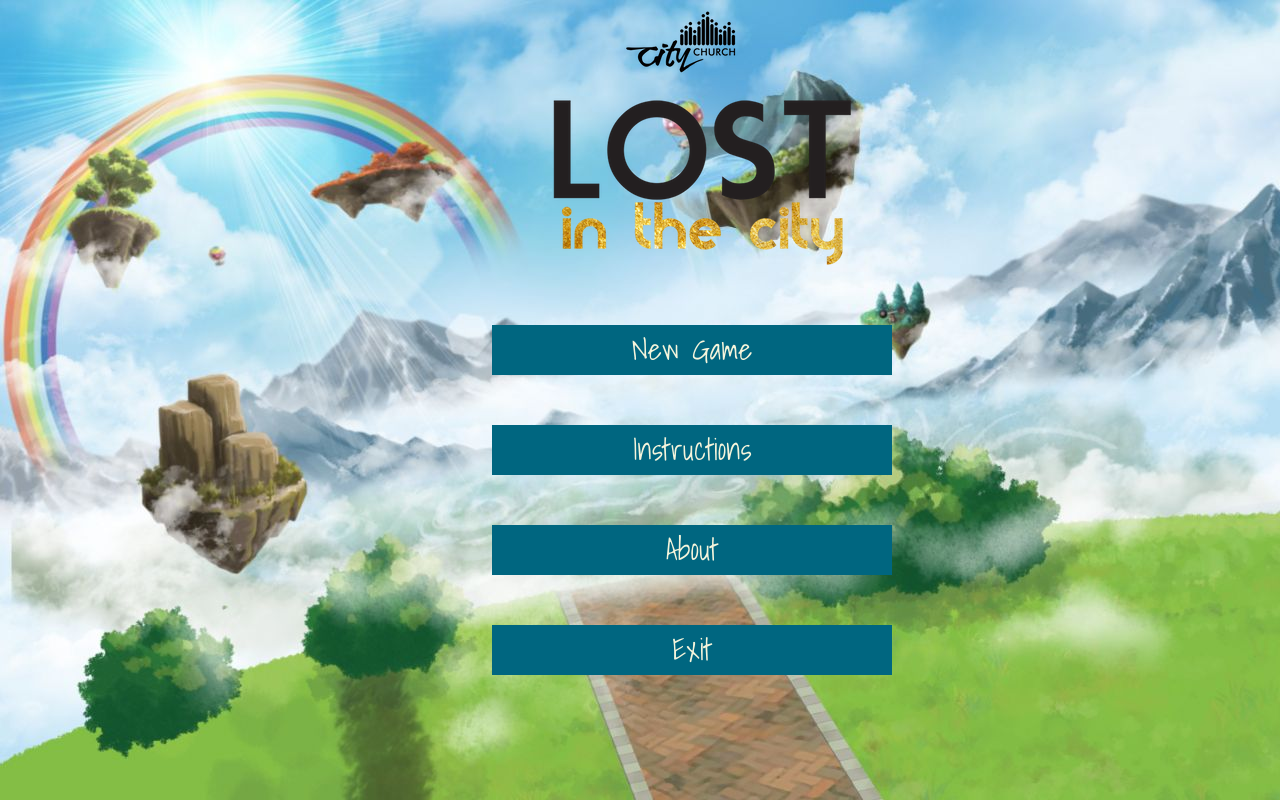
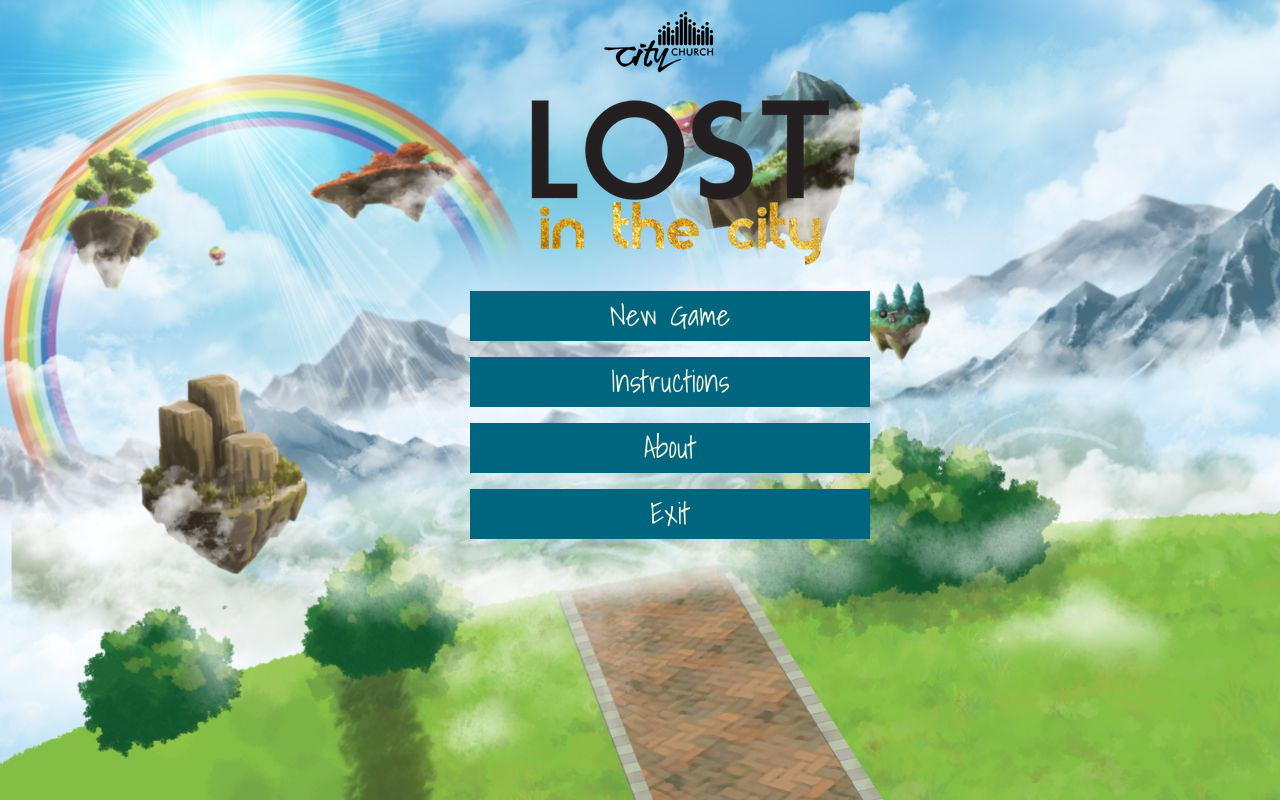
Before and after one commit to Mostafa-Moawad/lost-in-city-JsGame, a PHP site: page /startPage.html in a window 1280 px wide. Run offline with PHP 8.4, Linux system fonts and the light colour scheme.

Commit message:
added features

```diff
--- a/CSS/startpPage.css
+++ b/CSS/startpPage.css
@@ -14,7 +14,7 @@ body {
 }
 
 #main-dev {
-  width:0px;
+  width:50%;
   height:0px;
   border-left: 300px solid transparent;
   border-right:300px solid transparent;
@@ -23,11 +23,12 @@ body {
   position:relative;
   margin:auto;
   top:5px;
-  left:2px;
+  /* left:2px; */
 
 }
 
 .sub-dev {
+  display: inherit;
   position:relative;
   bottom:30px;
   right:150px;
@@ -45,6 +46,10 @@ body {
 }
 
 .sub-dev:hover {
+  /* background:orange;
+  color:white;
+-webkit-transform:rotate(-1deg);
+  transform:rotate(-2deg); */
   background: #3cb0fd;
   background-image: -webkit-linear-gradient(top, #3cb0fd, #3cf4fd);
   background-image: -moz-linear-gradient(top, #3cb0fd, #3cf4fd);
@@ -57,15 +62,20 @@ body {
   text-decoration: none;
 
 }
-.sub-dev p{
-  margin: 50px;
+
+.sub-dev p {
+  position:center;
+  top:10px;
+  right:10px;
+
 }
 a{
-    color: beige;
-    text-decoration: none;
+      color: beige;
+      text-decoration: none;
 }
 
 #about{
+
    background-color: rgb(0,0,0);
   background-color: rgba(0,0,0, 0.4);
   color: white;
--- a/startPage.html
+++ b/startPage.html
@@ -3,32 +3,36 @@
 <head>
       <meta charset="UTF-8">
       <meta name="viewport" content="width=device-width, initial-scale=1.0">
-      <title>Lost in the city</title>
+      <title>Frogger</title>
       <link rel="stylesheet" href="./CSS/startpPage.css">
 </head>
 <body>
       <div id="main-dev">
             <div id="logo"><img src="images/logo.png" alt=""></div>
-            <div class="sub-dev">
+           <fdv>
+
+           <div>
                   <p>
-                      <a href="new.html" target="_self">New Game</a>
+                      <a href="new.html" class="sub-dev" target="_self">New Game</a>
                   </p>
             </div>
-            <div class="sub-dev">
+            <div>
                   <p>
-                     <a href="instructions.html" target="_self">Instructions</a>
+                     <a href="instructions.html" class="sub-dev" target="_self">Instructions</a>
                   </p>
             </div>
-            <div class="sub-dev">
+            <div>
                   <p>
-                    <a href="about.html" target="_self">About</a>
+                    <a href="about.html" class="sub-dev" target="_self">About</a>
                   </p>
             </div>
-            <div class="sub-dev">
+            <div>
                   <p>
-                        <a href="about.html" target="_self">Exit</a>
+                    <a href="about.html" class="sub-dev" target="_self">Exit</a>
+
                   </p>
             </div>
       </div>
+      </div>
 </body>
 </html>
```
